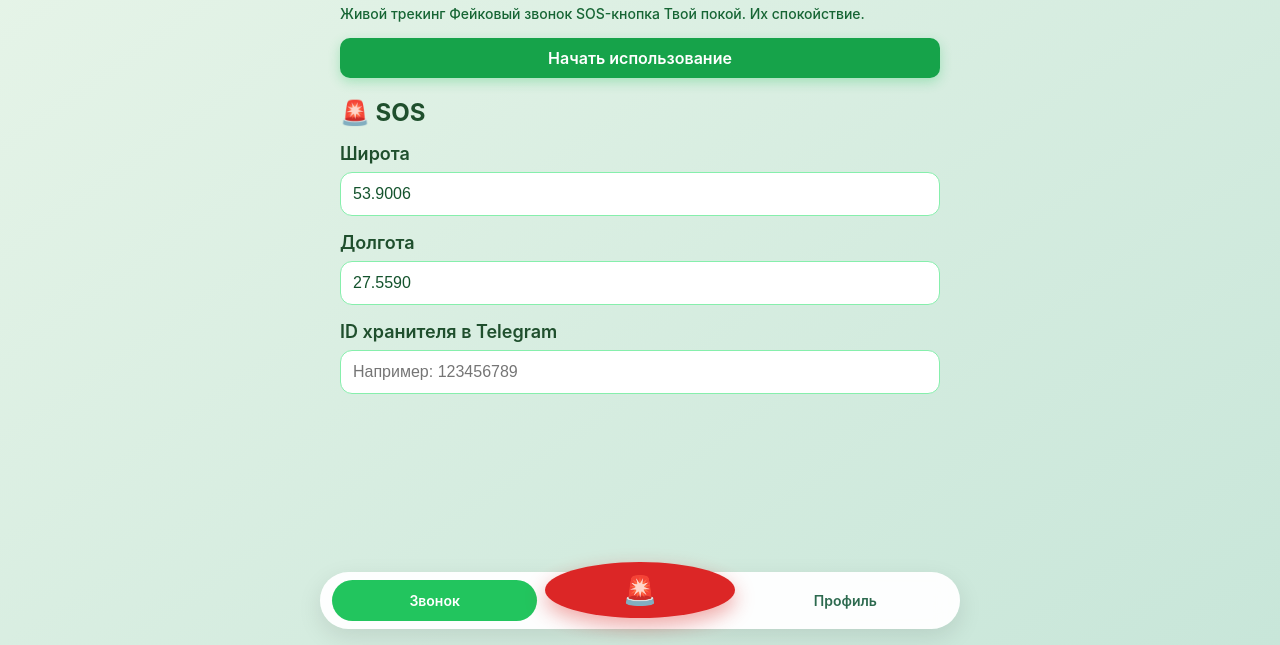
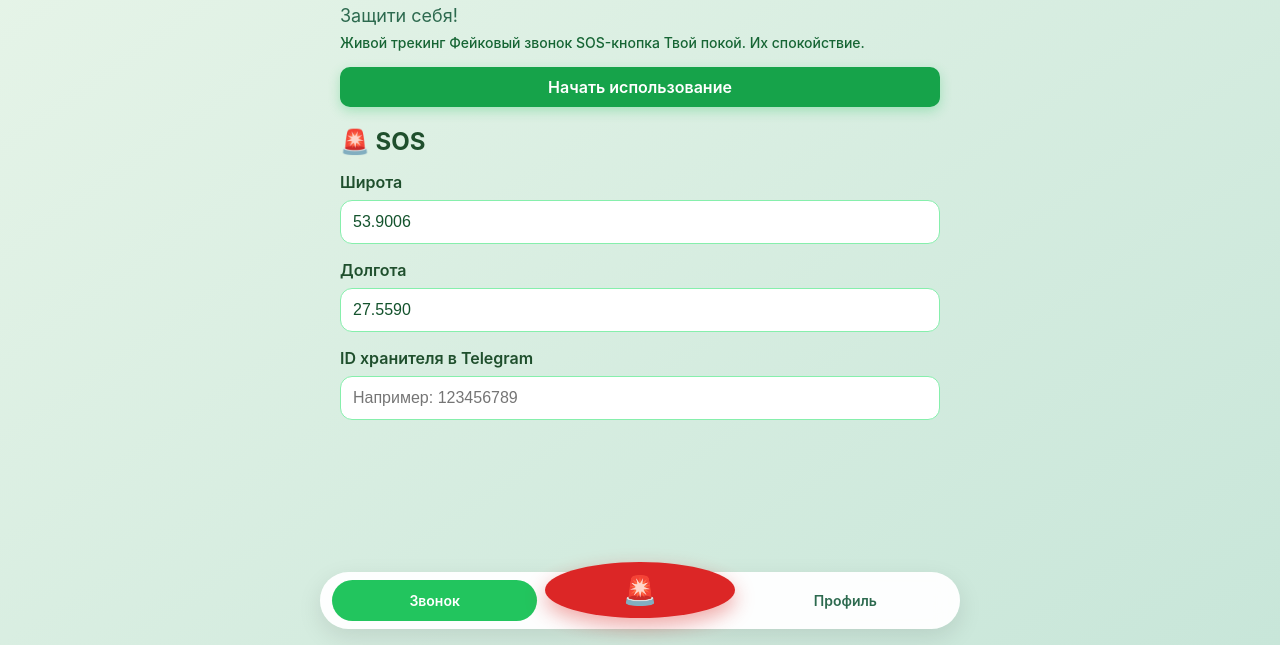
Before and after one commit to Nikita24423/SafeWalk, a plain HTML site: page index.html in a window 1280 px wide. Shown: the part 155-800 px from the top of the page. Drawn offline with Linux system fonts and the light colour scheme.

Commit message:
Update index.html

```diff
--- a/index.html
+++ b/index.html
@@ -17,7 +17,7 @@
         </div>
 
         <h1>SafeWalk</h1>
-        <div class="subtitle"Защити себя!</div>
+        <div class="subtitle">Защити себя!</div>
         <div class="status">
            Живой трекинг
 Фейковый звонок
```
